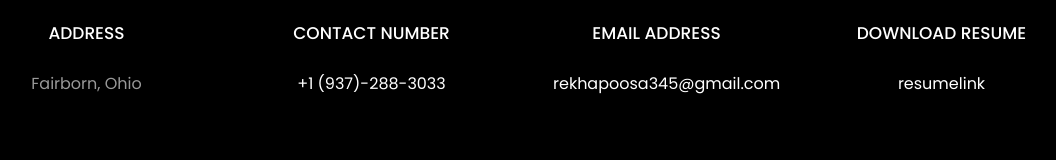
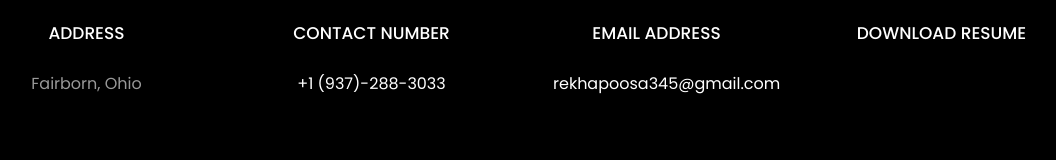
Before and after one commit to Rekhapoosa14/Rekha_Portfolio, a plain HTML site: page index.html in a window 1280 px wide. Shown: the part 4661-4821 px from the top of the page, without its empty margins (126-1182 px from the left). Drawn offline with Linux system fonts and the light colour scheme; files whose address does not match are found by name.

Commit message:
Update index.html

```diff
--- a/index.html
+++ b/index.html
@@ -488,7 +488,7 @@
           			<span class="icon-globe"></span>
           		</div>
           		<h3 class="mb-4">Download Resume</h3>
-	            <p><a href="https://docs.google.com/document/d/1cXioHZQmlseLJ0y5VXgtPV42QuZIeJla/edit">resumelink</a></p>
+<!-- 	            <p><a href="https://docs.google.com/document/d/1cXioHZQmlseLJ0y5VXgtPV42QuZIeJla/edit">resumelink</a></p> -->
 	          </div>
           </div>
 
```
